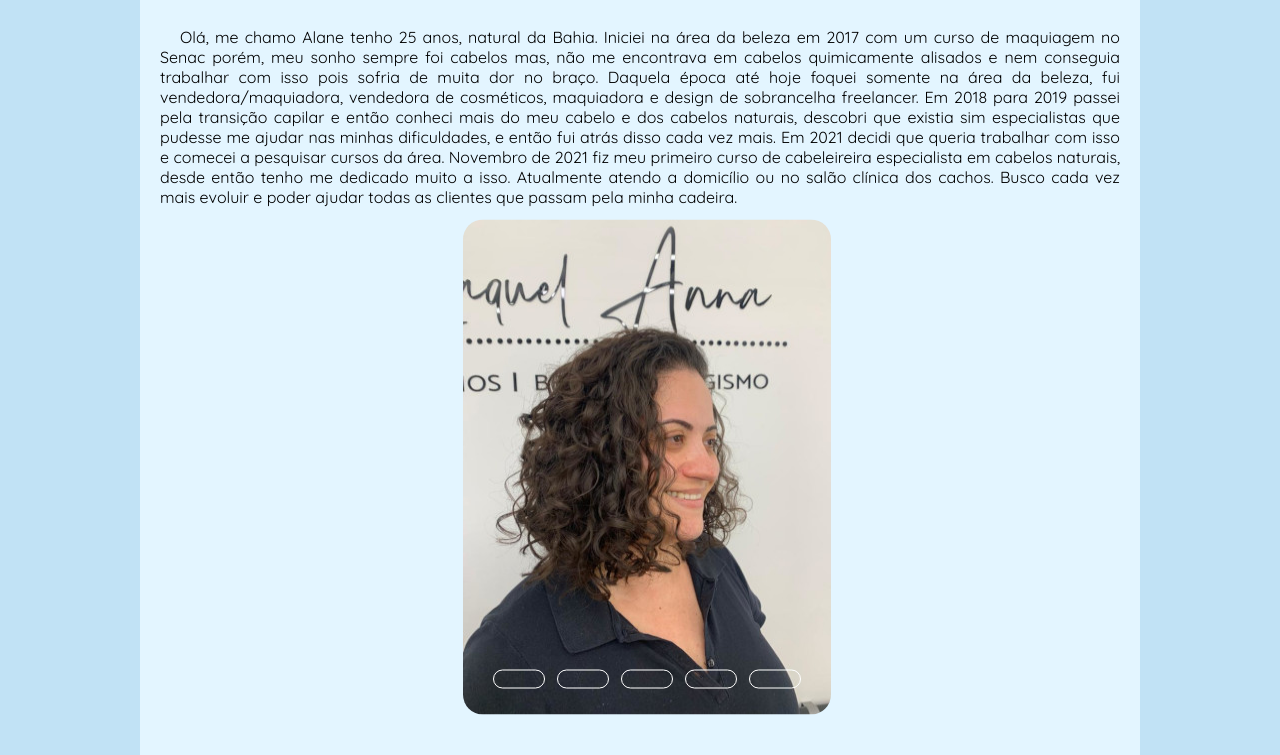
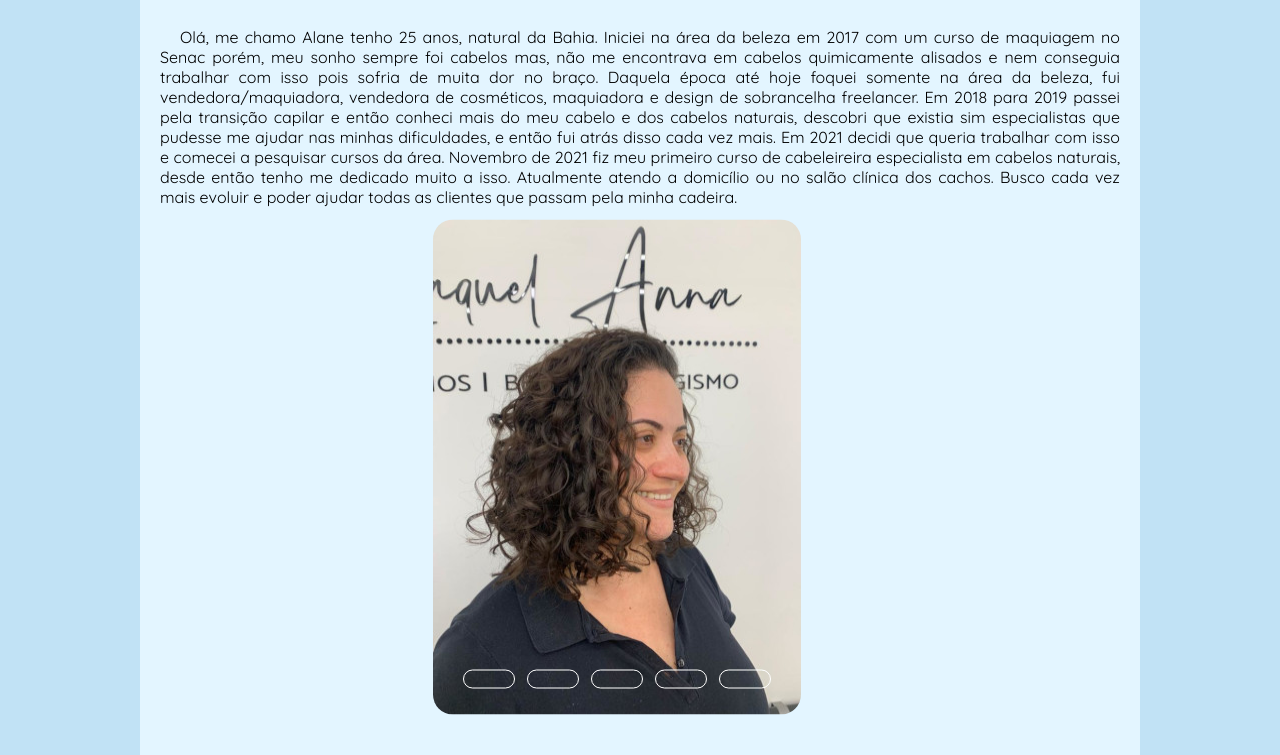
Before and after one commit to viniscsantos/Alane-Hair, a plain HTML site: page index.html in a window 1280 px wide. Shown: the part 189-944 px from the top of the page. Drawn offline with Linux system fonts and the light colour scheme; a web font is replaced by a local one.

Commit message:
Update estilo.css

```diff
--- a/css/estilo.css
+++ b/css/estilo.css
@@ -92,7 +92,7 @@ div#fotos {
 	margin: auto;
 	position: relative;
 	top: 220px;
-	left: 191px;
+	left: 161px;
 	transform: translate(-50%, -50%);
 }
 
```
